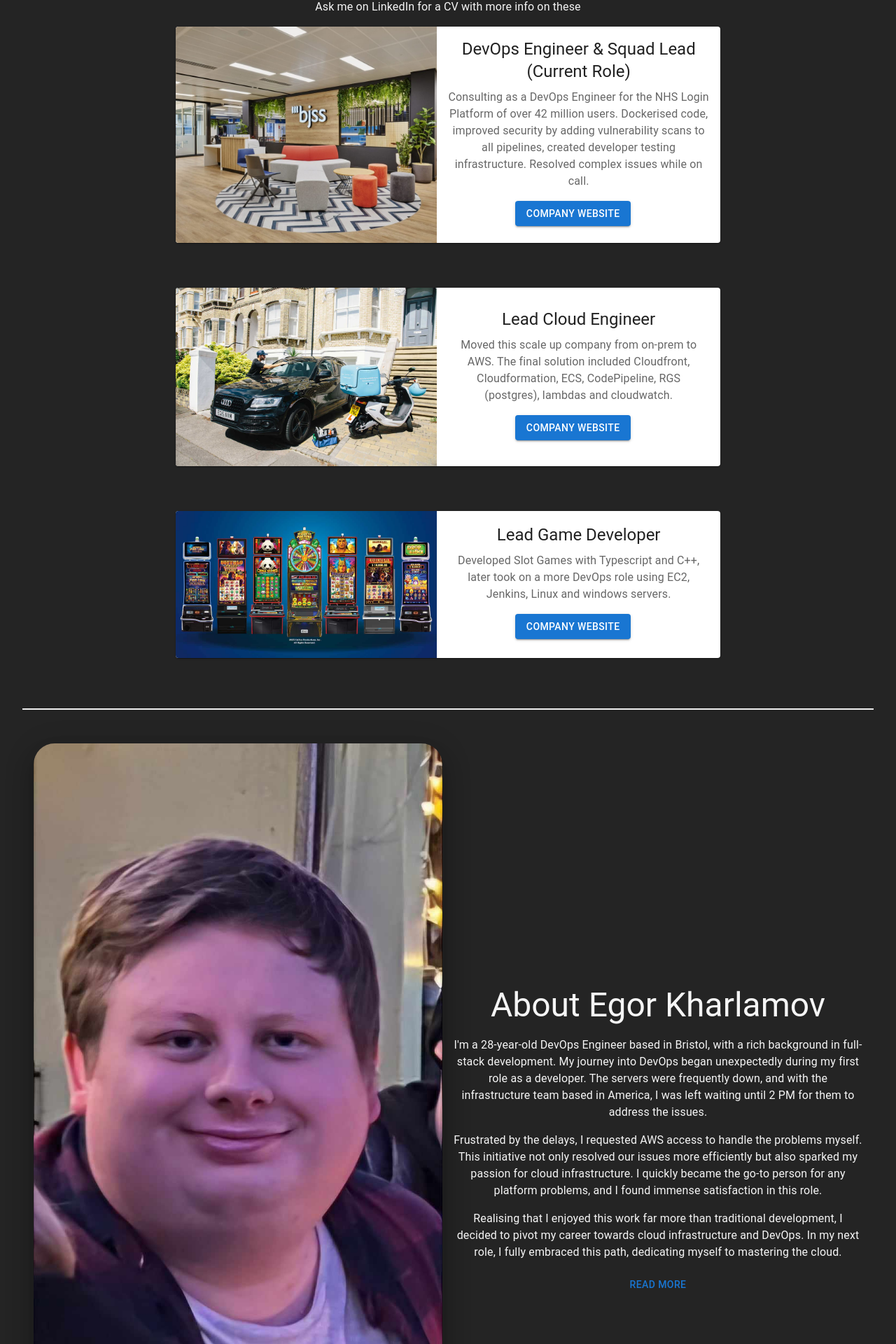
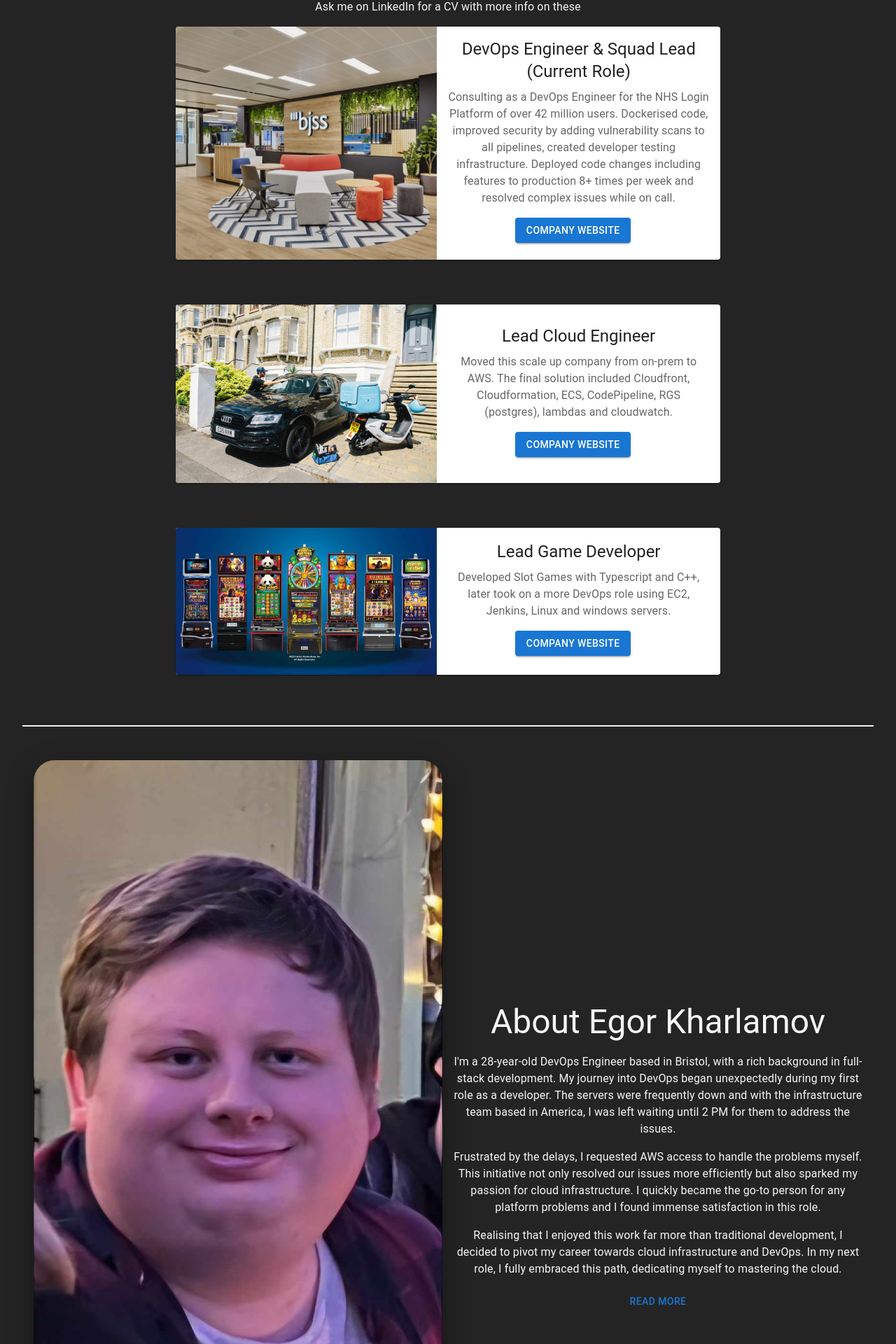
Before and after one commit to HotPlasma/fatelock-frontend, a React (Vite) app: page / in a window 1280 px wide. Shown: the part 2253-4173 px from the top of the page at 70% size. Built offline with nearby package versions, Linux system fonts and the light colour scheme.

Commit message:
Mentioned NHS production deployments, wording clean up, fixed postgres typo

```diff
--- a/src/components/AboutMeComponent.tsx
+++ b/src/components/AboutMeComponent.tsx
@@ -67,23 +67,23 @@ const AboutComponent = forwardRef<HTMLDivElement>((props, ref) => {
                             About Egor Kharlamov
                         </Typography>
                         <Typography variant="body1" color="whitesmoke" paragraph>
-                            I'm a 28-year-old DevOps Engineer based in Bristol, with a rich background in full-stack development. My journey into DevOps began unexpectedly during my first role as a developer. The servers were frequently down, and with the infrastructure team based in America, I was left waiting until 2 PM for them to address the issues.
+                            I'm a 28-year-old DevOps Engineer based in Bristol, with a rich background in full-stack development. My journey into DevOps began unexpectedly during my first role as a developer. The servers were frequently down and with the infrastructure team based in America, I was left waiting until 2 PM for them to address the issues.
                         </Typography>
                         <Typography variant="body1" color="whitesmoke" paragraph>
-                            Frustrated by the delays, I requested AWS access to handle the problems myself. This initiative not only resolved our issues more efficiently but also sparked my passion for cloud infrastructure. I quickly became the go-to person for any platform problems, and I found immense satisfaction in this role.
+                            Frustrated by the delays, I requested AWS access to handle the problems myself. This initiative not only resolved our issues more efficiently but also sparked my passion for cloud infrastructure. I quickly became the go-to person for any platform problems and I found immense satisfaction in this role.
                         </Typography>
                         <Typography variant="body1" color="whitesmoke" paragraph>
                             Realising that I enjoyed this work far more than traditional development, I decided to pivot my career towards cloud infrastructure and DevOps. In my next role, I fully embraced this path, dedicating myself to mastering the cloud.
                         </Typography>
                         <Collapse in={expanded} timeout="auto" unmountOnExit>
                             <Typography variant="body1" color="whitesmoke" paragraph>
-                                In my subsequent role, I had the opportunity to scale a startup by migrating them from on-premises servers to AWS. This experience was invaluable, as my first role had involved working with traditional EC2 Windows and Linux boxes with CI/CD handled with Jenkins. At the startup, we utilized React for our frontend, Angular for our internal admin portal, and Node.js and TypeScript for our backend, with Sequelize and PostgreSQL as our database. I dockerized these components and ran them through ECS Fargate, using CloudFormation to template our infrastructure, preparing us for expansion beyond the UK.
+                                In my subsequent role, I had the opportunity to scale a startup by migrating them from on-premises servers to AWS. This experience was invaluable, as my first role had involved working with traditional EC2 Windows and Linux boxes with CI/CD handled with Jenkins. At the startup, we utilized React for our frontend, Angular for our internal admin portal and Node.js and TypeScript for our backend, with Sequelize and PostgreSQL as our database. I dockerized these components and ran them through ECS Fargate, using CloudFormation to template our infrastructure, preparing us for expansion beyond the UK.
                             </Typography>
                             <Typography variant="body1" color="whitesmoke" paragraph>
-                                Currently, I am a DevOps Engineer consulting for the NHS Platform, which serves over 42 million users. This role has been the best so far, allowing me to work on a large scale with cutting-edge technologies. We heavily rely on CodePipeline for CI/CD, Cognito for authentication, ECS for container management, Lambdas for serverless functions, DynamoDB for our database needs, and CDK for defining our cloud infrastructure. This role has further solidified my expertise and passion for cloud technologies and I'm really excited to see what I do next.
+                                Currently, I am a DevOps Engineer consulting for the NHS Platform, which serves over 42 million users. This role has been the best so far, allowing me to work on a large scale with cutting-edge technologies. We heavily rely on CodePipeline for CI/CD, Cognito for authentication, ECS for container management, Lambdas for serverless functions, DynamoDB for our database needs and CDK for defining our cloud infrastructure. This role has further solidified my expertise and passion for cloud technologies and I'm really excited to see what I do next.
                             </Typography>
                             <Typography variant="body1" color="whitesmoke" paragraph>
-                                Outside of work, I love a pint with good company, diving into a great long video game, and reading fantasy series like the First Law series by Joe Abercrombie and the Stormlight Archive by Brandon Sanderson.
+                                Outside of work, I love a pint with good company, diving into a great long video game and reading fantasy series like the First Law series by Joe Abercrombie and the Stormlight Archive by Brandon Sanderson.
                             </Typography>
                         </Collapse>
                         <Button variant="text" color="primary" onClick={handleToggle}>
--- a/src/components/JobsComponent.tsx
+++ b/src/components/JobsComponent.tsx
@@ -39,7 +39,7 @@ const JobsComponent = forwardRef<HTMLDivElement>((props, ref) => {
         {
             image: BJSSImage,
             title: 'DevOps Engineer & Squad Lead (Current Role)',
-            description: 'Consulting as a DevOps Engineer for the NHS Login Platform of over 42 million users. Dockerised code, improved security by adding vulnerability scans to all pipelines, created developer testing infrastructure. Resolved complex issues while on call.',
+            description: 'Consulting as a DevOps Engineer for the NHS Login Platform of over 42 million users. Dockerised code, improved security by adding vulnerability scans to all pipelines, created developer testing infrastructure. Deployed code changes including features to production 8+ times per week and resolved complex issues while on call.',
             liveSite: 'https://www.bjss.com/',
             checkCode: '#',
         },
--- a/src/components/ToolsComponent.tsx
+++ b/src/components/ToolsComponent.tsx
@@ -35,7 +35,7 @@ const technologies = [
     { component: FaDocker, title: 'Docker', color: '#2496ED' },
     { component: FaGitAlt, title: 'Git', color: '#F05032' },
     { component: SiTerraform, title: 'Terraform', color: '#623CE4' },
-    { component: SiPostgresql, title: 'PostgresSQL', color: '#336791' },
+    { component: SiPostgresql, title: 'PostgreSQL', color: '#336791' },
     { component: SiAmazondynamodb, title: 'DynamoDB', color: '#2272ba' },
     { component: SiSplunk, title: 'Splunk', color: '#00b9eb' },
     { component: FaReact, title: 'React', color: '#2595d5' },
```
